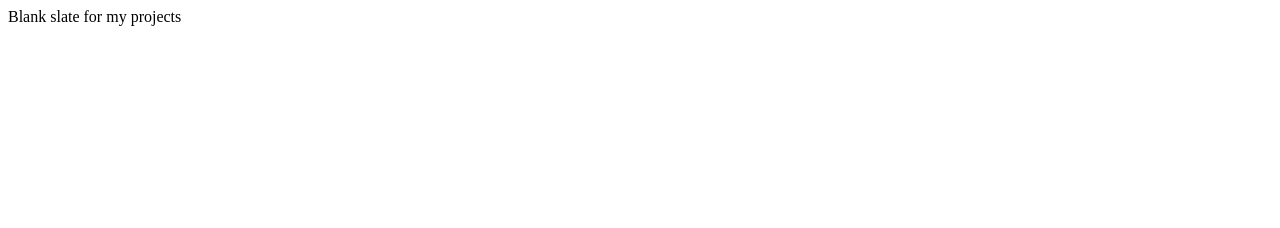
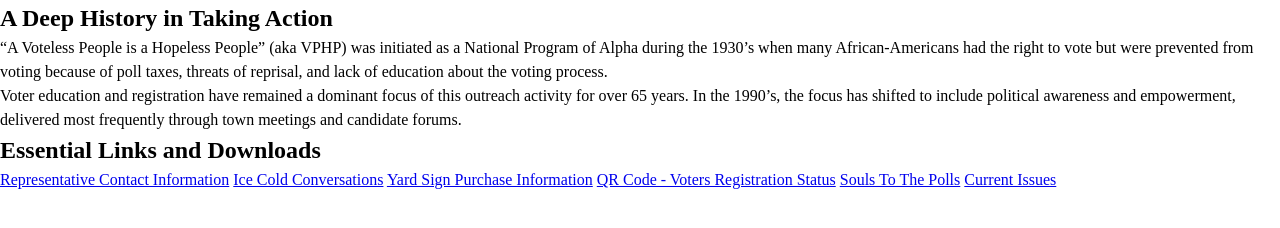
Before and after one commit to ericdhuffman/ericdhuffman.github.io, a plain HTML site: page index.html in a window 1280 px wide. Drawn offline with Linux system fonts and the light colour scheme.

Commit message:
file tree, boilerplate and text

```diff
--- a/index.html
+++ b/index.html
@@ -1 +1,28 @@
-Blank slate for my projects
+<!DOCTYPE html>
+<html lang="en">
+  <head>
+    <meta charset="UTF-8">
+    <meta name="viewport" content="width=device-width, initial-scale=1.0">
+    <meta http-equiv="X-UA-Compatible" content="ie=edge">
+    <title>Alpha Phi Alpha | Iota Rho Lambda</title>
+    <link rel="stylesheet" href="main.css">
+  </head>
+  <body>
+    <section id="banner"></section>
+    <section id="about">
+        <h2>A Deep History in Taking Action</h2>
+        <p>“A Voteless People is a Hopeless People” (aka VPHP) was initiated as a National Program of Alpha during the 1930’s when many African-Americans had the right to vote but were prevented from voting because of poll taxes, threats of reprisal, and lack of education about the voting process.</p>
+        <p>Voter education and registration have remained a dominant focus of this outreach activity for over 65 years. In the 1990’s, the focus has shifted to include political awareness and empowerment, delivered most frequently through town meetings and candidate forums.</p>
+    </section>
+    <section id="essential-links">
+        <h2>Essential Links and Downloads</h2>
+        <a href="#">Representative Contact Information</a>
+        <a href="#">Ice Cold Conversations</a>
+        <a href="#">Yard Sign Purchase Information</a>
+        <a href="#">QR Code - Voters Registration Status</a>
+        <a href="#">Souls To The Polls</a>
+        <a href="#">Current Issues</a>
+    </section>
+	<script src="app.js"></script>
+  </body>
+</html>
--- /dev/null
+++ b/main.css
@@ -0,0 +1,26 @@
+*, *::before, *::after {
+  box-sizing: border-box;
+}
+* {
+  margin: 0;
+}
+html, body {
+  height: 100%;
+}
+body {
+  line-height: 1.5;
+  -webkit-font-smoothing: antialiased;
+}
+img, picture, video, canvas, svg {
+  display: block;
+  max-width: 100%;
+}
+input, button, textarea, select {
+  font: inherit;
+}
+p, h1, h2, h3, h4, h5, h6 {
+  overflow-wrap: break-word;
+}
+#root, #__next {
+  isolation: isolate;
+}
```
